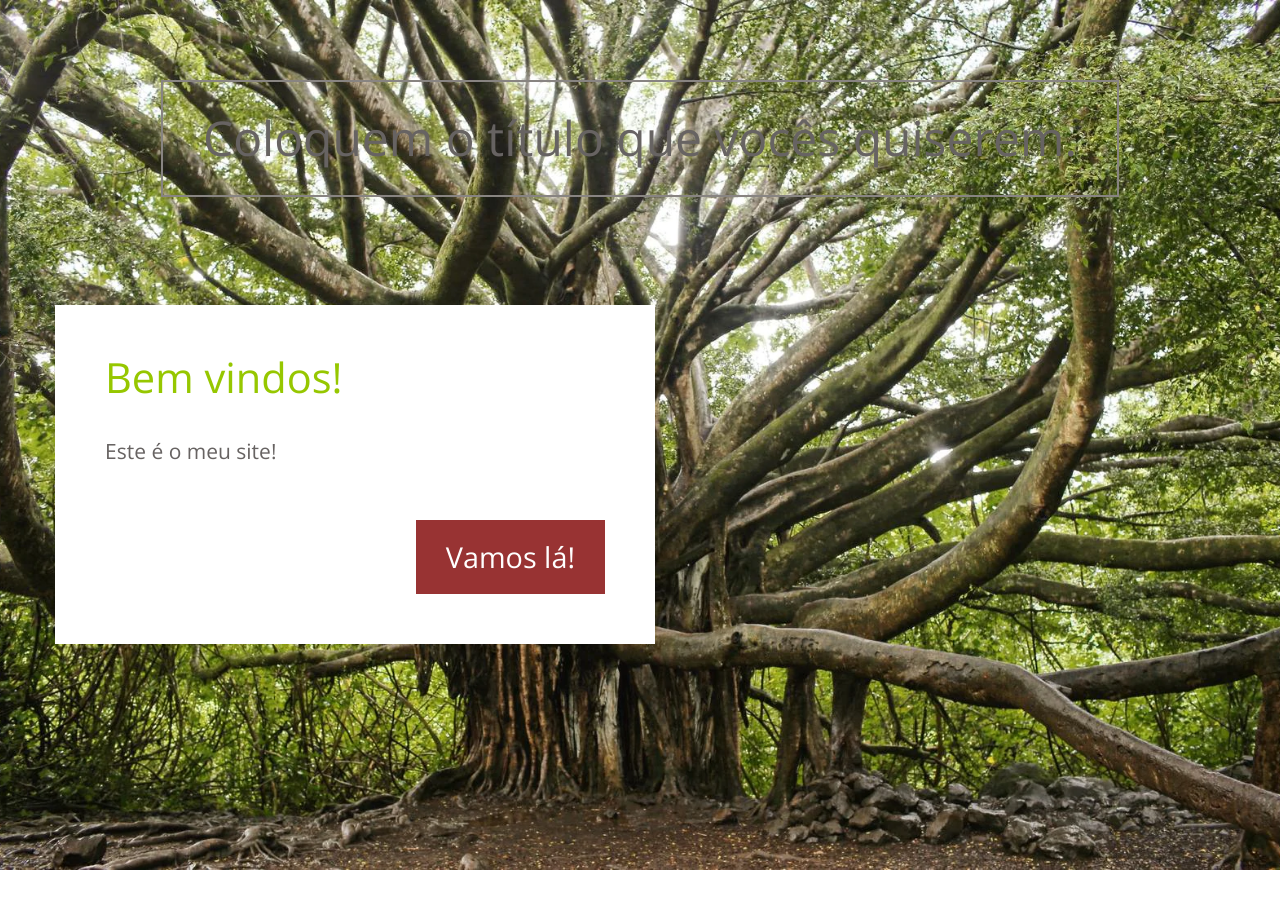
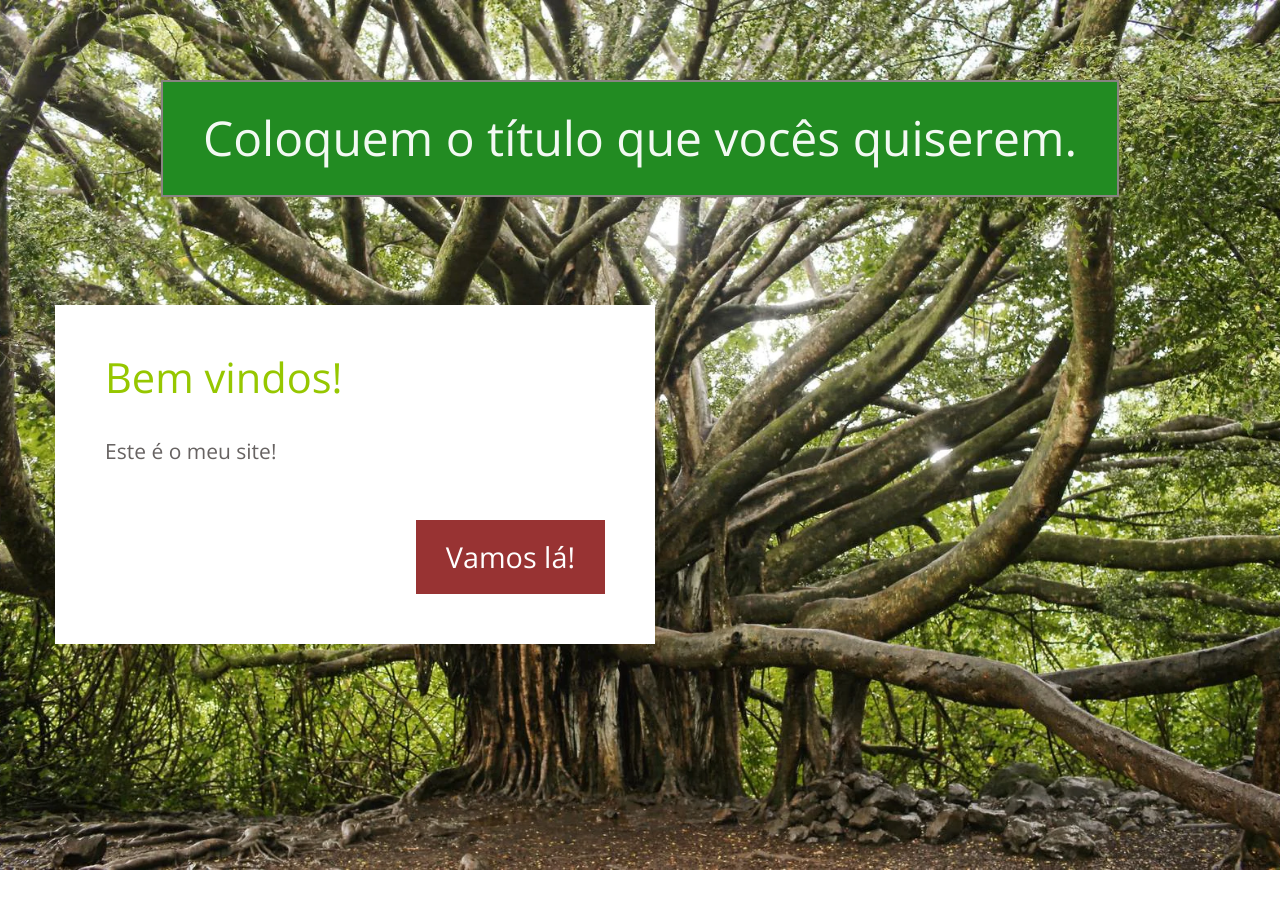
Before and after one commit to nagata85/nagata85.github.io, a plain HTML site: page index.html in a window 1280 px wide. Shown: the top 908 px of the page. Drawn offline with nearby package versions, Linux system fonts and the light colour scheme.

Commit message:
Alteração no código.

```diff
--- a/css/templatemo-style.css
+++ b/css/templatemo-style.css
@@ -58,10 +58,11 @@ p {
 
 .tm-site-title {
 	border: 2px solid #888481;
-	color: #676362;
+	color: #fffffff1;
 	display: inline-block;
 	font-size: 3rem;
 	padding: 30px 40px;
+	background-color: forestgreen;
 }
 
 .tm-textbox {
```
